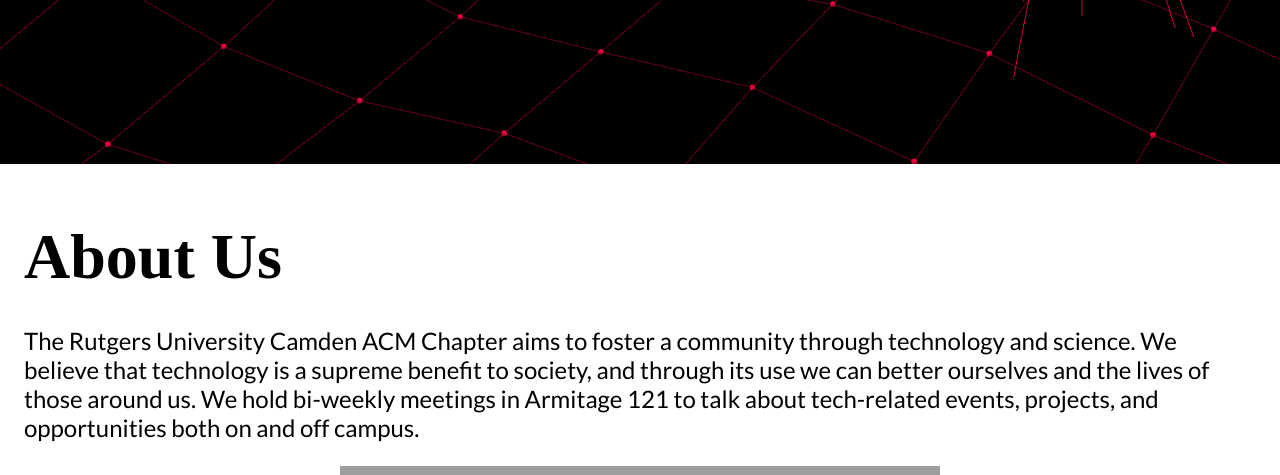
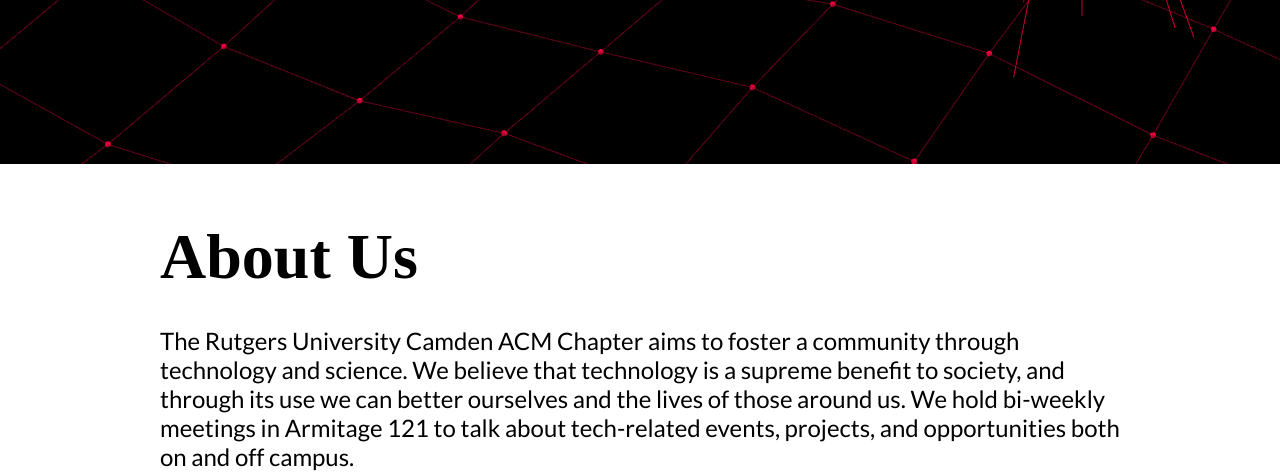
Before and after one commit to rutgersacm/ruc-acm, a Flask app: page / in a window 1280 px wide. Shown: the part 726-1201 px from the top of the page. Run offline with Flask 2, Linux system fonts and the light colour scheme; some libraries are stand-ins or nearby versions; some web fonts are replaced; grey boxes are pictures that could not be loaded.

Commit message:
main content section spacing changes

```diff
--- a/app/static/css/master.css
+++ b/app/static/css/master.css
@@ -358,8 +358,8 @@
      margin: 0 auto;
    }
 
-   .no-wide {
-     width: 60%;
+   .main-section {
+     width: 75%;
    }
 
    .content p {
--- a/app/templates/achievements.html
+++ b/app/templates/achievements.html
@@ -2,7 +2,7 @@
 
 {% block content %}
 
-<div class="content">
+<div class="content main-section">
   <h1 class="title black">Achievements</h1>
 </div>
 <!--
@@ -11,7 +11,7 @@
   achievementsList is passed in by the route: achievements
  -->
 {% for a in achievementsList %}
-<div class="content no-wide">
+<div class="content main-section">
     <h2 class="award">{{a.awardName}}</h2>
     <h3 class="awardee">{{a.name}}</h3>
     <!-- <h3 class="description">About the Achievement:</h3> -->
--- a/app/templates/index.html
+++ b/app/templates/index.html
@@ -10,23 +10,23 @@
     <h3 class="tagline">Dedicated to technical, professional, and personal development in the context of computer science.</h3>
   </div>
 </div>
-<div class="content">
+<div class="content main-section">
   <h2 class="title black">About Us</h2>
   <p>The Rutgers University Camden ACM Chapter aims to foster a community through technology and science. We believe that technology is a supreme benefit to society, and through its use we can better ourselves and the lives of those around us. We hold bi-weekly meetings in Armitage 121 to talk about tech-related events, projects, and opportunities both on and off campus.</p>
   <img class="content-photo" src="{{url_for('static', filename='images/acm-body-min.jpg')}}" alt="A photo of the ACM Body members at the first ever Hackaween.">
   <p class="phototag">A photo of the ACM Body members at the first ever Hackaween.</p>
 </div>
 <hr />
-<div class="content">
+<div class="content main-section">
   <h2 class="title black">Upcoming Events</h2>
   <p>
     Meetings for Spring 2020 are being held in ATG 121.
     Weekly LeetCode sessions and EBoard meetings are typically held in the
     Leader Lounge located on the lower floor of the Campus Center.
   </p>
-  <div class="calendarContainer">
-    <div id="calendar"></div>
-  </div>
+</div>
+<div class="calendarContainer">
+  <div id="calendar"></div>
 </div>
 <script>
 VANTA.GLOBE({
--- a/app/templates/officers.html
+++ b/app/templates/officers.html
@@ -1,7 +1,7 @@
 {% extends 'base.html'%}
 
 {% block content %}
-<div class="content">
+<div class="content main-section">
   <h1 class="title black">Meet The Officers</h1>
   <div class="officers">
     <div class="officer">
--- a/app/templates/photos.html
+++ b/app/templates/photos.html
@@ -1,7 +1,7 @@
 {% extends 'base.html' %}
 
 {% block content %}
-<div class="content">
+<div class="content main-section">
   <h2 class="title black">Photos</h2>
   <p>We will frequently post new photos from events we hold!</p>
   <!-- div to contain the content -->
--- a/app/templates/projects.html
+++ b/app/templates/projects.html
@@ -1,7 +1,7 @@
 {% extends 'base.html' %}
 
 {% block content %}
-<div class="content">
+<div class="content main-section">
   <h2 class="title black">Projects</h2>
   <p>Projects being worked on by our members. These may be finished, or still in progress.</p>
 </div>
```
Also changed, not shown: app/templates/events.html (+4 -4 lines).
